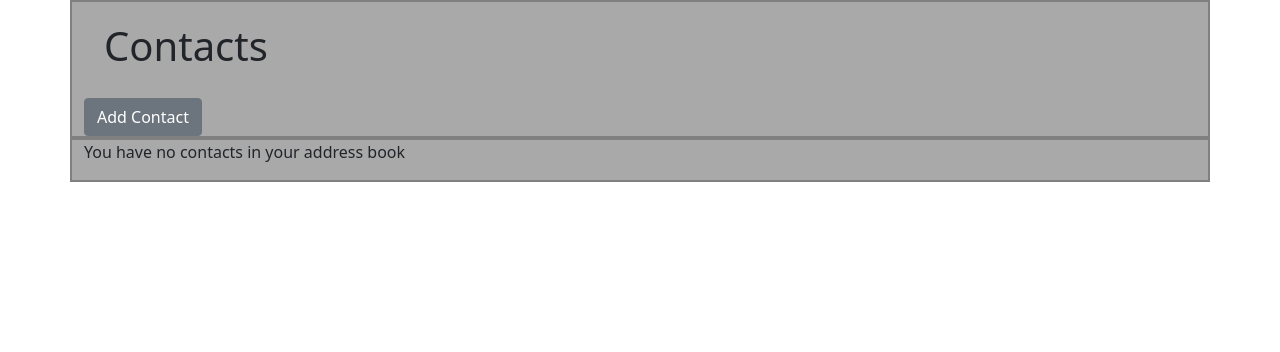
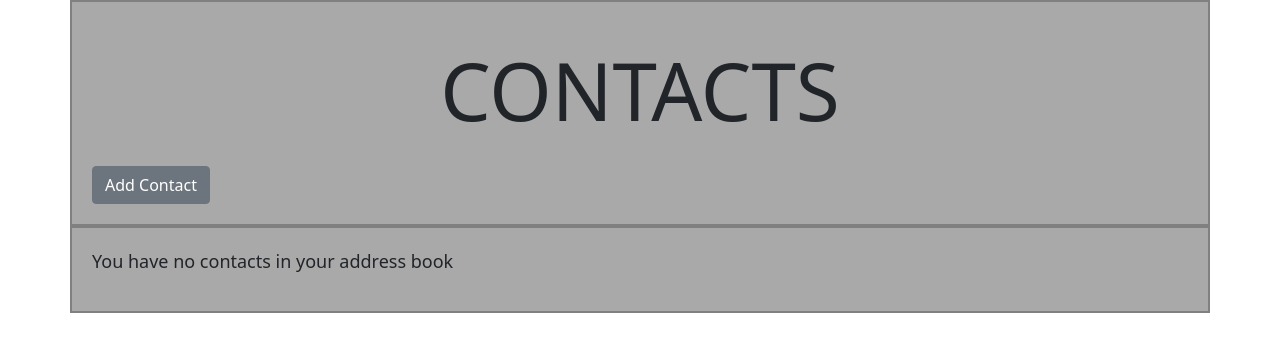
Before and after one commit to dorianbuck/addressbook_challenge, a website: page src/index.html in a window 1280 px wide. Drawn offline with nearby package versions, Linux system fonts and the light colour scheme.

Commit message:
more css and bootstarp added

```diff
--- a/src/assets/css/style.css
+++ b/src/assets/css/style.css
@@ -1,12 +1,19 @@
 h1 {
     margin: 20;
     padding: 20px;
+    text-align: center;
+    text-transform: uppercase;
+    text-justify: distribute;
+    font-size: 5rem;
 
 }
 .container {
+    padding: 20px;
     border: 2px;
     border-style: double;
     border-color: grey;
     background-color:darkgray;
+    font-size: large;
+
 
 }
--- a/src/index.html
+++ b/src/index.html
@@ -42,7 +42,9 @@
             </div>
         </form>
     </div>
-    <div id="contact-list" class="container"></div>
+    <div id="contact-list" class="container">
+        <strong></strong>
+    </div>
     <script src="./assets/js/app.js"></script>
     <script src="https://cdn.jsdelivr.net/npm/bootstrap@5.0.2/dist/js/bootstrap.bundle.min.js" integrity="sha384-MrcW6ZMFYlzcLA8Nl+NtUVF0sA7MsXsP1UyJoMp4YLEuNSfAP+JcXn/tWtIaxVXM" crossorigin="anonymous"></script>
 </div>
```
